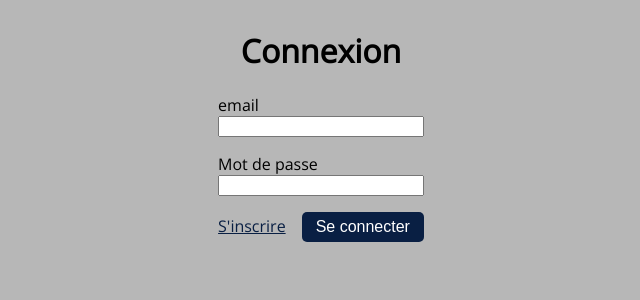
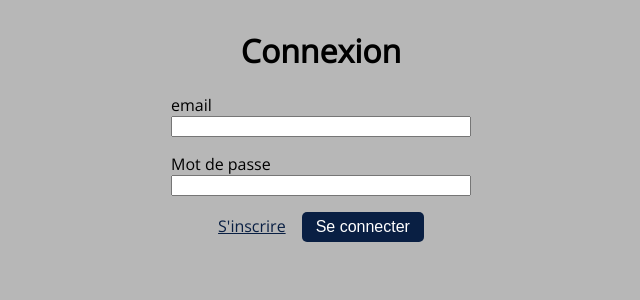
Before and after one commit to SedaII/groupomania-sn-app, a Vue app: page /login in a window 1280 px wide. Shown: the top 300 px of the page, without its empty margins (319-959 px from the left). Built offline with nearby package versions, Linux system fonts and the light colour scheme; no server answers.

Commit message:
multiple fix

```diff
--- a/src/components/PostCard.vue
+++ b/src/components/PostCard.vue
@@ -33,7 +33,7 @@
     <div class="Post__footer">
       <span
         >{{ post.commentCount }}
-        {{ post.commentCount > 0 ? "Commentaires" : "Commentaire" }}</span
+        {{ post.commentCount > 1 ? "Commentaires" : "Commentaire" }}</span
       >
       <slot></slot>
       <div v-if="post.comments.length > 0" class="Post__comment-container">
--- a/src/views/Home.vue
+++ b/src/views/Home.vue
@@ -149,6 +149,7 @@ export default {
           .then(() => {
             this.posts.map((post) => {
               if (post.id === postId) {
+                post.commentCount--;
                 post.comments = post.comments.filter(
                   (comment) => comment.id !== commentId
                 );
--- a/src/views/Login.vue
+++ b/src/views/Login.vue
@@ -16,6 +16,7 @@
           Se connecter
         </button>
       </div>
+      <div v-if="badUser">Nous ne reconnaissons pas vos identifiants</div>
     </form>
   </div>
 </template>
@@ -28,6 +29,7 @@ export default {
     return {
       email: "",
       password: "",
+      badUser: false,
     };
   },
   computed: {
@@ -42,6 +44,7 @@ export default {
     login() {
       login({ ...this.form })
         .then(({ data }) => {
+          this.badUser = false;
           localStorage.setItem("userId", data.user.id);
           localStorage.setItem("isAdmin", data.user.isAdmin);
           if (
@@ -54,7 +57,10 @@ export default {
             this.$router.replace({ name: "home" });
           }
         })
-        .catch((error) => console.log(error));
+        .catch((error) => {
+          this.badUser = true;
+          console.log(error);
+        });
     },
   },
 };
@@ -67,4 +73,9 @@ export default {
   color: $color-primary;
   margin-right: 1em;
 }
+
+.Form {
+  width: 300px;
+  max-width: 300px;
+}
 </style>
--- a/src/views/Profil.vue
+++ b/src/views/Profil.vue
@@ -7,12 +7,12 @@
         <input id="firstname" type="text" v-model="firstname" />
       </div>
       <div class="Form__group">
-        <label for="lastname">Nom</label>
+        <label for="lastname">Nom*</label>
         <input id="lastname" type="text" v-model="lastname" />
       </div>
       <div v-if="!isLastnameValid">Veuillez indiquer votre nom.</div>
       <div class="Form__group">
-        <label for="job">Métier</label>
+        <label for="job">Métier*</label>
         <input id="job" type="text" v-model="job" />
       </div>
       <div v-if="!isJobValid">Veuillez indiquer votre métier.</div>
--- a/src/views/SignUp.vue
+++ b/src/views/SignUp.vue
@@ -111,4 +111,9 @@ export default {
   color: $color-primary;
   margin-right: 1em;
 }
+
+.Form {
+  width: 300px;
+  max-width: 300px;
+}
 </style>
```
